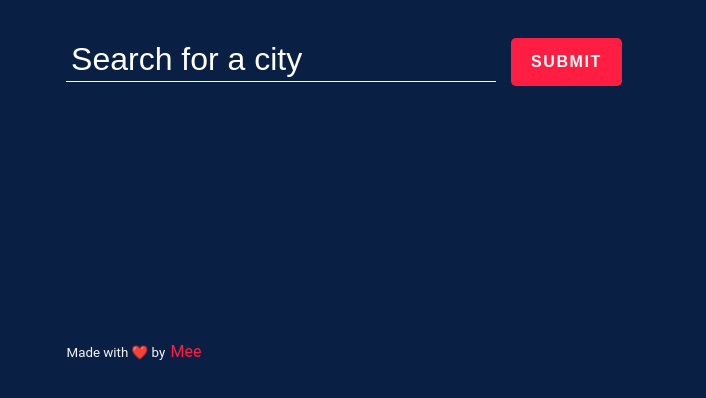
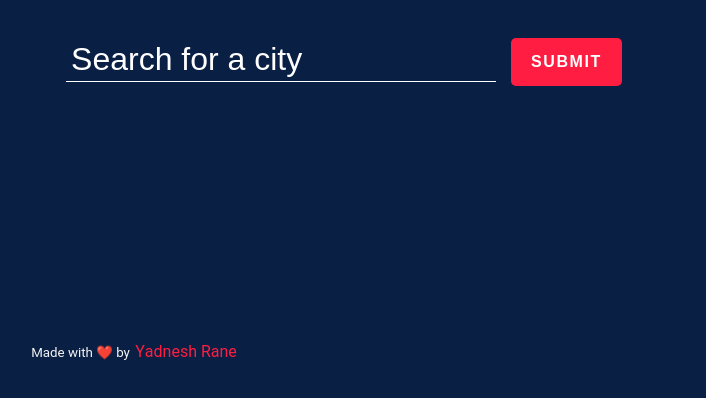
Before and after one commit to Yadnesh02/Weather_Web_App, a plain HTML site: page index.html in a window 1280 px wide. Shown: the part 348-746 px from the top of the page, without its empty margins (506-1212 px from the left). Drawn offline with nearby package versions, Linux system fonts and the light colour scheme.

Commit message:
Update index.html

```diff
--- a/index.html
+++ b/index.html
@@ -69,7 +69,7 @@
 </section>
 <footer class="page-footer">
   <div class="container">
-    <p><small>Made with <spam>❤️</spam> by </small><a class="link" href="">Mee</a></p>
+    <p><small>Made with <spam>❤️</spam> by </small><a class="link" href="">Yadnesh Rane</a></p>
     <!-- <small>Made with <span>❤</span> by <a href="#" target="_blank">Yadnesh Rane</a> -->
     </small>
   </div>
```
